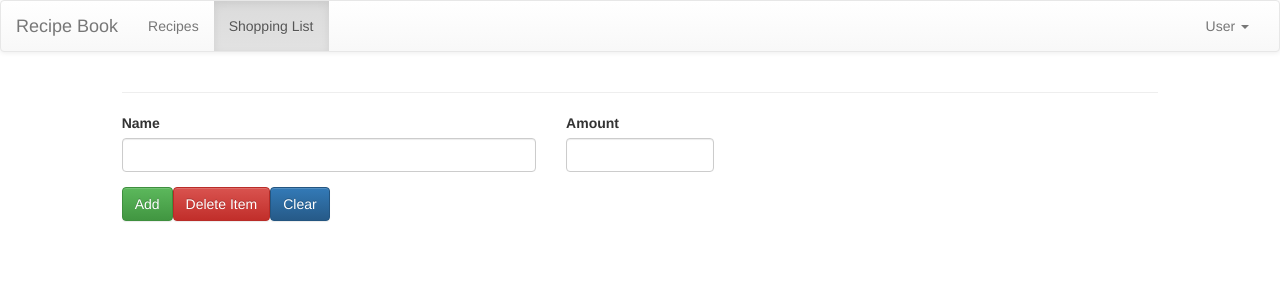
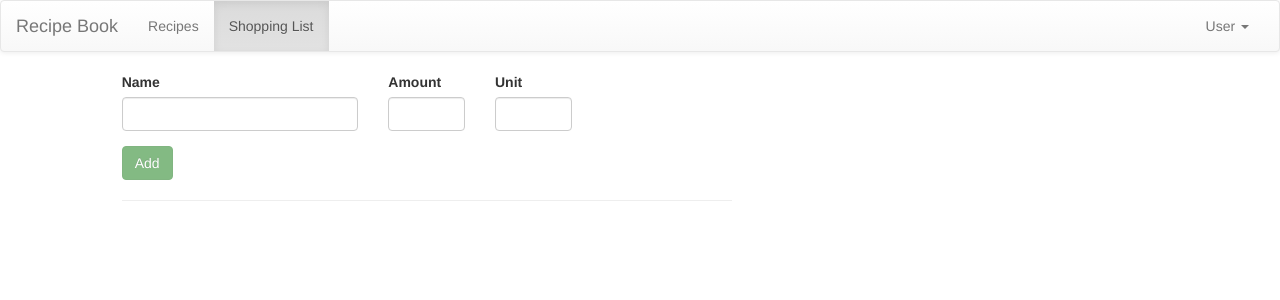
Before and after one commit to Asgar25/Recipe-Book, an Angular app: page /shopping in a window 1280 px wide. Shown: the top 300 px of the page. Built offline with nearby package versions, Linux system fonts and the light colour scheme.

Commit message:
feat: Implement Add button for Shopping List

```diff
--- a/src/app/shopping-list/shopping-list-add.component.html
+++ b/src/app/shopping-list/shopping-list-add.component.html
@@ -1,22 +1,29 @@
 <div class="row">
   <div class="col-xs-12">
-    <form id="shopping-list-add">
+    <form id="shopping-list-add" (ngSubmit) = "onSubmit(f.value)" #f="ngForm">
       <div class="row">
-        <div class="col-sm-5 form-group">
+        <div class="offser-sm-1 col-sm-5 form-group">
           <label for="item-name">Name</label>
-          <input type="text" id="item-name" required class="form-control">
+          <input type="text" id="item-name" required class="form-control" ngModel name="name">
         </div>
 
         <div class="col-sm-2 form-group">
           <label for="item-amount">Amount</label>
-          <input type="text" id="item-amount" required class="form-control">
+          <input type="text" id="item-amount" required class="form-control" ngModel name="amount">
+        </div>
+        <div class="col-sm-2 form-group">
+          <label for="item-amount">Unit</label>
+          <input type="text" id="item-unit" required class="form-control" ngModel name="units">
         </div>
       </div>
       <div class="row">
         <div class="col-xs-12">
-          <button class="btn btn-success" type="submit">Add</button>
-          <button class="btn btn-danger" type="button">Delete Item</button>
-          <button class="btn btn-primary" type="button">Clear</button>
+          <button class="btn btn-success" type="submit" *ngIf="isAdd" [disabled]="!f.valid">Add</button>
+          <div *ngIf="!isAdd">
+            <button class="btn btn-danger" type="submit" [disabled]="!f.valid">Save</button>
+            <button class="btn btn-danger" type="button">Delete Item</button>
+            <button class="btn btn-primary" type="button">Clear</button>
+          </div>
         </div>
       </div>
     </form>
--- a/src/app/shopping-list/shopping-list-add.component.ts
+++ b/src/app/shopping-list/shopping-list-add.component.ts
@@ -1,4 +1,6 @@
 import { Component, OnInit } from '@angular/core';
+import { Ingredient } from '../ingredient';
+import { ShoppingListService } from './shopping-list.service';
 
 @Component({
   selector: 'rb-shopping-list-add',
@@ -6,10 +8,21 @@ import { Component, OnInit } from '@angular/core';
   styleUrls: ['./shopping-list-add.component.css']
 })
 export class ShoppingListAddComponent implements OnInit {
+  isAdd: boolean = true;
+  item: Ingredient;
 
-  constructor() { }
+  constructor(private shoppingListService: ShoppingListService) { }
 
   ngOnInit() {
   }
 
+  onSubmit(ingredient: Ingredient) {
+    if (!this.isAdd) {
+      // Edit here
+    } else {
+      this.item = new Ingredient(ingredient.name, ingredient.amount, ingredient.units);
+      this.shoppingListService.addItem(this.item);
+    }
+  }
+
 }
--- a/src/app/shopping-list/shopping-list.component.html
+++ b/src/app/shopping-list/shopping-list.component.html
@@ -1,9 +1,9 @@
 <div class="row">
-  <div class="col-xs-offset-1 col-xs-10">
+  <div class="col-xs-offset-1 col-xs-10 col-lg-6">
+    <rb-shopping-list-add></rb-shopping-list-add>
+    <hr>
     <ul class="list-group">
-      <a class="list-group-item" style="cursor: pointer" *ngFor="let item of items">{{item?.name}} - {{item?.amount}}</a>
+      <a class="list-group-item" style="cursor: pointer" *ngFor="let item of items">{{item?.name}} ({{item?.amount}} {{item?.units}})</a>
     </ul>
-    <hr>
-    <rb-shopping-list-add></rb-shopping-list-add>
   </div>
 </div>
--- a/src/app/shopping-list/shopping-list.service.ts
+++ b/src/app/shopping-list/shopping-list.service.ts
@@ -15,4 +15,7 @@ export class ShoppingListService {
       // Push each into the private array
       Array.prototype.push.apply(this.items, items);
   }
+  addItem(item: Ingredient) {
+      this.items.push(item);
+  }
 }
```
